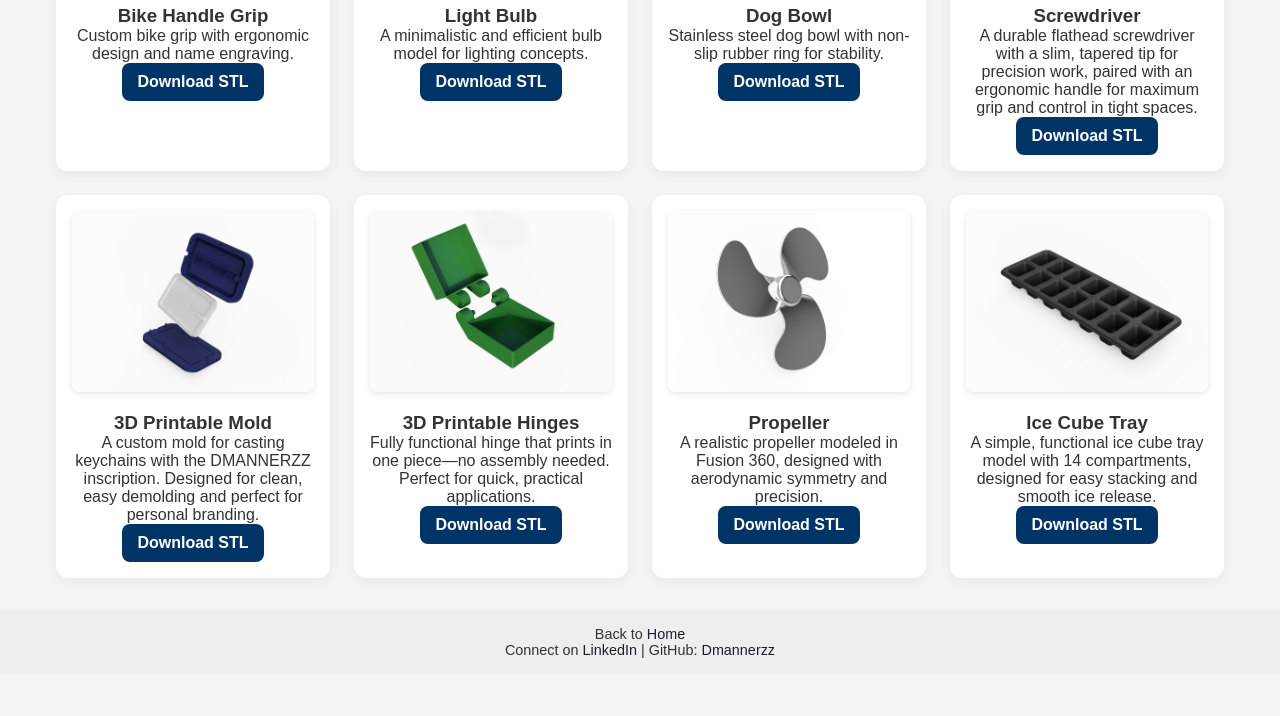
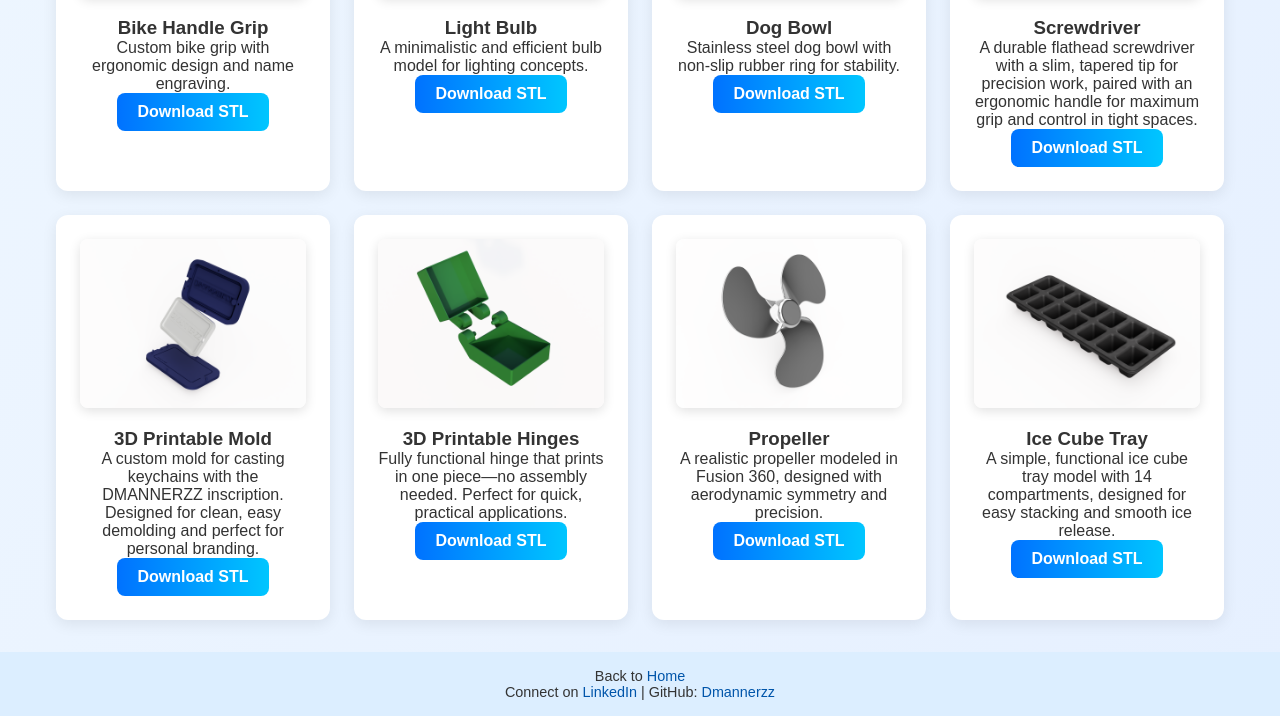
Before and after one commit to Dmannerzz/dmannerzz.github.io, a plain HTML site: page projects.html in a window 1280 px wide. Shown: the part 1173-1889 px from the top of the page. Before the commit the page ends 1847 px from the top, so only its background shows below. Drawn offline with Linux system fonts and the light colour scheme.

Commit message:
Update projects.css

```diff
--- a/projects.css
+++ b/projects.css
@@ -7,15 +7,15 @@
 
 body {
   font-family: 'Poppins', sans-serif;
-  background-color: #f4f4f4;
+  background: linear-gradient(to bottom right, #f0f8ff, #e6f0ff);
   color: #333;
 }
 
 /* Navigation */
 nav {
-  background-color: #1e1e2f;
+  background: linear-gradient(to right, #003366, #0055aa);
   color: white;
-  padding: 10px 20px;
+  padding: 1rem 2rem;
   display: flex;
   justify-content: space-between;
   align-items: center;
@@ -45,6 +45,7 @@ nav {
 .nav-links a {
   color: white;
   text-decoration: none;
+  font-weight: 500;
 }
 
 /* Project grid */
@@ -60,16 +61,16 @@ nav {
 /* Project cards */
 .project-card {
   background: white;
-  padding: 1rem;
+  padding: 1.5rem;
   border-radius: 12px;
-  box-shadow: 0 4px 12px rgba(0, 0, 0, 0.05);
+  box-shadow: 0 4px 15px rgba(0, 0, 0, 0.08);
   transition: transform 0.3s ease, box-shadow 0.3s ease;
   text-align: center;
 }
 
 .project-card:hover {
   transform: translateY(-6px);
-  box-shadow: 0 8px 24px rgba(0, 0, 0, 0.1);
+  box-shadow: 0 12px 28px rgba(0, 0, 0, 0.15);
 }
 
 /* Images */
@@ -80,34 +81,34 @@ nav {
   margin-bottom: 1rem;
   border-radius: 8px;
   transition: transform 0.3s ease, box-shadow 0.3s ease;
-  box-shadow: 0 2px 6px rgba(0, 0, 0, 0.1);
+  box-shadow: 0 3px 12px rgba(0, 0, 0, 0.12);
 }
 
 .project-card:hover img {
   transform: scale(1.03);
-  box-shadow: 0 6px 20px rgba(0, 0, 0, 0.2);
+  box-shadow: 0 8px 24px rgba(0, 0, 0, 0.2);
 }
 
 /* Download Button */
 .download-button {
   display: inline-block;
-  background-color: #003366;
+  background: linear-gradient(to right, #0072ff, #00c6ff);
   color: white;
-  padding: 10px 15px;
+  padding: 10px 20px;
   text-decoration: none;
   border-radius: 8px;
   font-weight: bold;
-  transition: background-color 0.3s ease, transform 0.2s ease;
+  transition: all 0.3s ease;
 }
 
 .download-button:hover {
-  background-color: #0055aa;
   transform: scale(1.05);
+  box-shadow: 0 5px 20px rgba(0, 114, 255, 0.4);
 }
 
 /* Footer */
 footer {
-  background-color: #eee;
+  background-color: #dceeff;
   color: #333;
   text-align: center;
   padding: 1rem;
@@ -115,7 +116,7 @@ footer {
 }
 
 footer a {
-  color: #1e1e2f;
+  color: #0055aa;
   text-decoration: none;
 }
 
```
